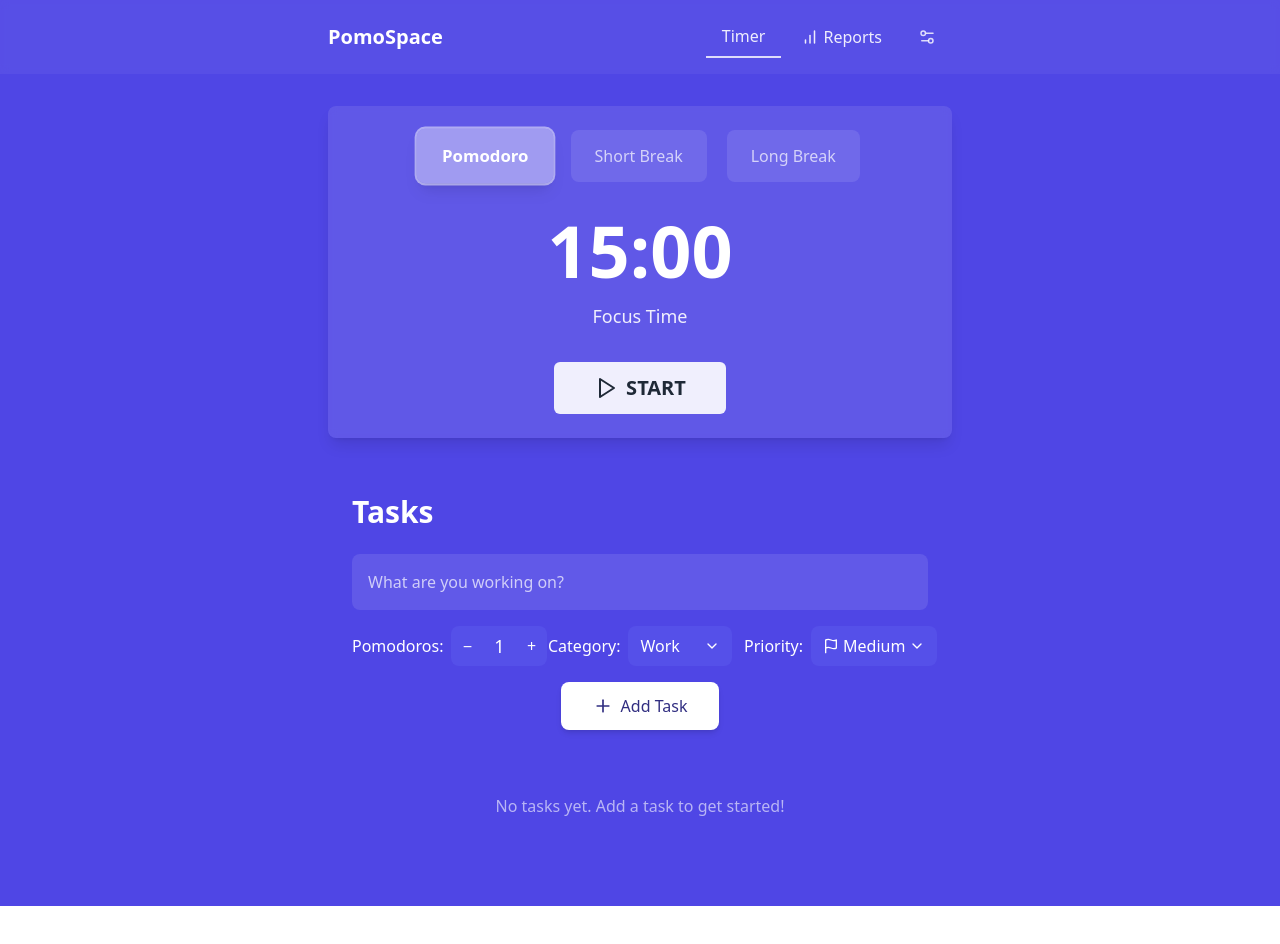
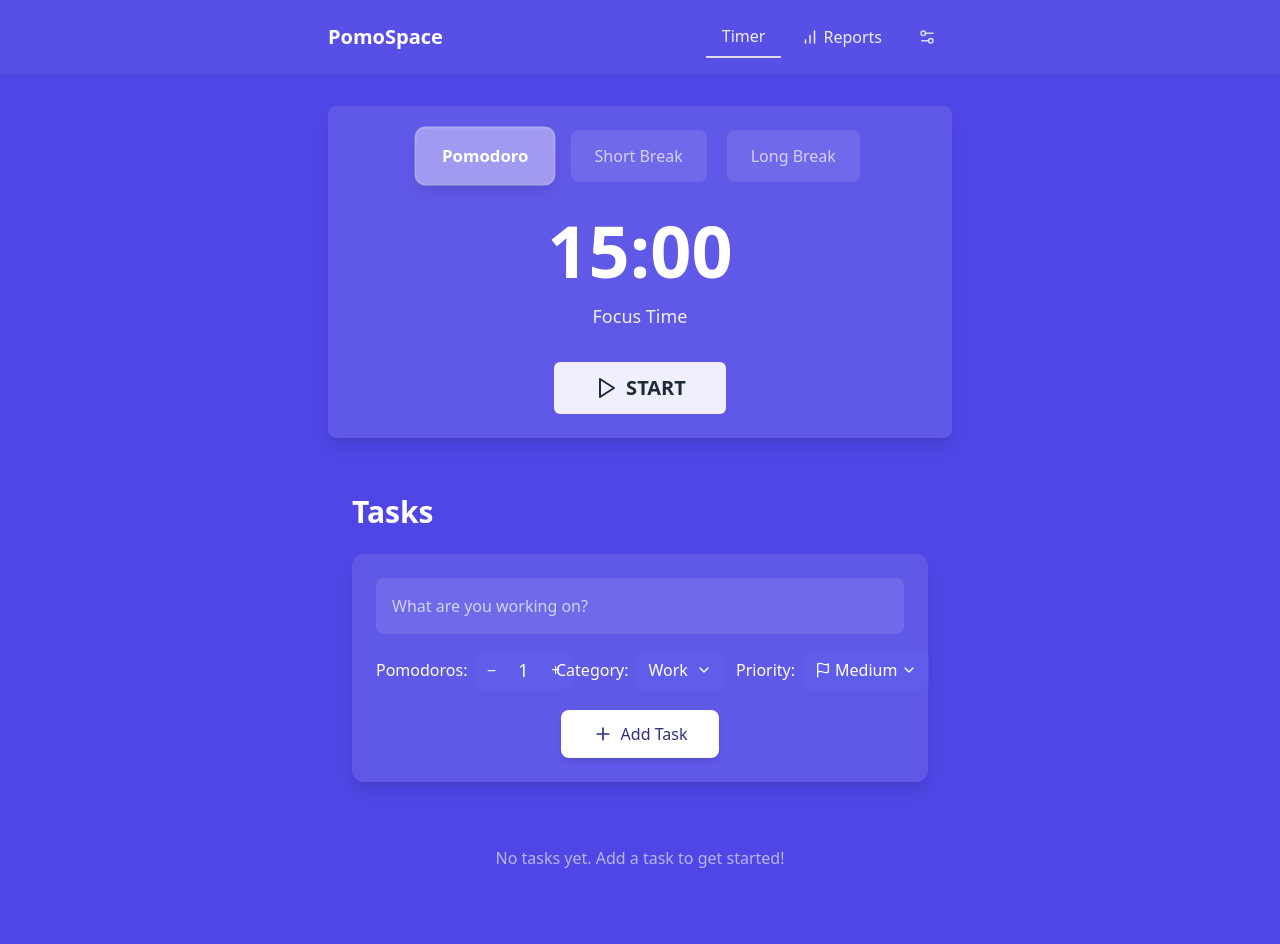
Before and after one commit to JS-qwerty/pomospace, a React (Vite) app: page / in a window 1280 px wide. Shown: the top 944 px of the page. Before the commit the page ends 906 px from the top, so only its background shows below. Built offline with nearby package versions, Linux system fonts and the light colour scheme.

Commit message:
Add container box styling to task form for visual consistency

```diff
--- a/src/components/TaskList.tsx
+++ b/src/components/TaskList.tsx
@@ -187,8 +187,8 @@ export const TaskList: React.FC<TaskListProps> = ({
         Tasks
       </h2>
 
-      {/* Task Input */}
-      <div className="mb-8">
+      {/* Task Input Form - Now in a container box similar to timer */}
+      <div className="mb-8 bg-white/10 backdrop-blur-sm rounded-xl p-6 shadow-lg">
         <div className="relative mb-4">
           <input
             type="text"
@@ -294,8 +294,8 @@ export const TaskList: React.FC<TaskListProps> = ({
           </div>
         </div>
 
-        {/* Add Task button - Now positioned below all options and with a more distinctive color */}
-        <div className="flex justify-center mt-4">
+        {/* Add Task button */}
+        <div className="flex justify-center mt-5">
           <button
             className="bg-white hover:bg-white/90 active:bg-white/80 text-indigo-900 px-8 py-3 rounded-lg flex items-center justify-center transition-all duration-150 font-medium text-base shadow-md"
             onClick={addTask}
```
